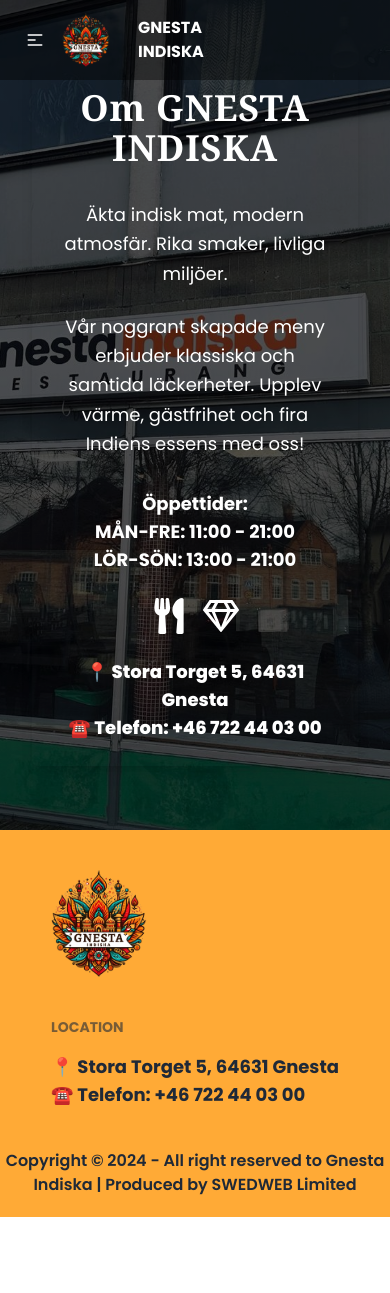
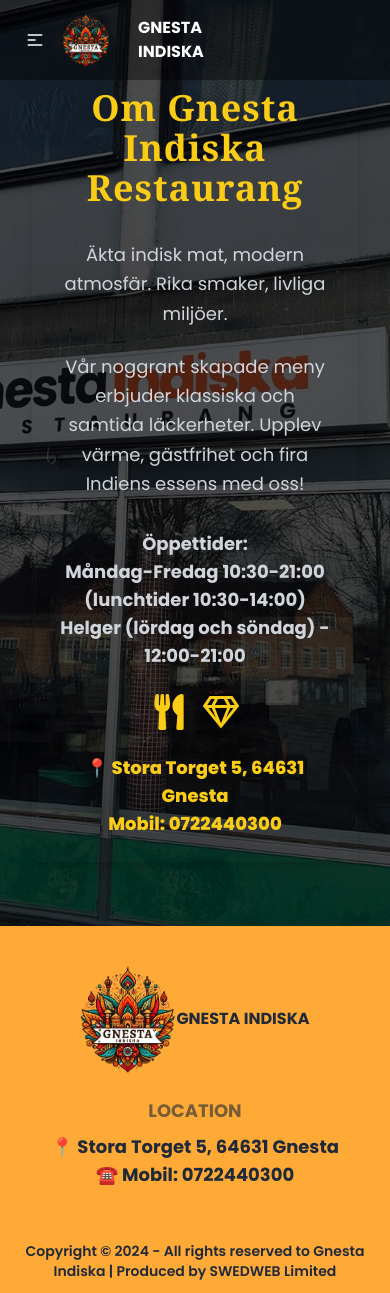
Before and after one commit to SWEDWEB-LIMITED/gnesta_indiska_client, a React (Vite) app: page /about in a window 390 px wide. Before the commit the page ends 1217 px from the top, so only its background shows below. Built offline with nearby package versions, Linux system fonts and the light colour scheme.

Commit message:
footer responsive

```diff
--- a/src/Pages/AboutUs/AboutUs.tsx
+++ b/src/Pages/AboutUs/AboutUs.tsx
@@ -15,33 +15,33 @@
     >
       <div className="absolute inset-0 bg-black opacity-20"></div>
       <div className="relative z-10 max-w-3xl mx-auto text-center p-6 rounded-md shadow-lg">
-        <h1 className="text-4xl md:text-5xl lg:text-6xl font-extrabold mb-8 font-serif tracking-wide">
-          Om GNESTA INDISKA
+        <h1 className="text-4xl md:text-5xl lg:text-6xl font-extrabold mb-8 font-serif tracking-wide text-yellow-400">
+          Om Gnesta Indiska Restaurang
         </h1>
-        <p className="text-lg md:text-xl lg:text-2xl mb-6 leading-relaxed">
+        <p className="text-lg md:text-xl lg:text-2xl mb-6 leading-relaxed text-gray-300">
           Äkta indisk mat, modern atmosfär. Rika smaker, livliga miljöer.
         </p>
-        <p className="text-lg md:text-xl lg:text-2xl mb-8 leading-relaxed">
+        <p className="text-lg md:text-xl lg:text-2xl mb-8 leading-relaxed text-gray-300">
           Vår noggrant skapade meny erbjuder klassiska och samtida läckerheter.
           Upplev värme, gästfrihet och fira Indiens essens med oss!
         </p>
-        <div className="font-bold text-lg">
+        <div className="font-bold text-lg text-gray-300">
           <p>Öppettider:</p>
-          <p>MÅN-FRE: 11:00 - 21:00</p>
-          <p>LÖR-SÖN: 13:00 - 21:00</p>
+          <p>Måndag-Fredag 10:30-21:00 (lunchtider 10:30-14:00)</p>
+          <p>Helger (lördag och söndag) - 12:00-21:00</p>
         </div>
         <div className="flex justify-center items-center my-6">
           <div className="mr-4">
-            <FaUtensils className="text-4xl text-white" />
+            <FaUtensils className="text-4xl text-yellow-400" />
           </div>
           <div>
-            <FaRegGem className="text-4xl text-white" />
+            <FaRegGem className="text-4xl text-yellow-400" />
           </div>
         </div>
 
-        <div className="text-lg font-extrabold">
+        <div className="text-lg font-extrabold text-yellow-400">
           <p>📍 Stora Torget 5, 64631 Gnesta</p>
-          <p>☎️ Telefon: +46 722 44 03 00</p>
+          <p>Mobil: 0722440300</p>
         </div>
       </div>
     </motion.div>
--- a/src/Pages/BookTable/BookTable.tsx
+++ b/src/Pages/BookTable/BookTable.tsx
@@ -24,7 +24,7 @@
   };
 
   return (
-    <div className="min-h-screen flex items-center font-semibold justify-center py-16 ">
+    <div className="min-h-screen flex  items-center font-semibold justify-center py-16 ">
       <div className="max-w-xl w-full mx-auto bg-[#ffaa36] p-8 rounded-md shadow-md">
         <h2 className="text-3xl font-bold text-center  mb-6">Boka ett bord</h2>
         <form ref={form} onSubmit={sendEmail} className="flex flex-col gap-4">
--- a/src/Pages/Home/Category/Category.tsx
+++ b/src/Pages/Home/Category/Category.tsx
@@ -1,9 +1,9 @@
 const Category = () => {
   return (
-    <div className="container mx-auto my-32">
-      <div className="text-center text-4xl font-bold mb-16">Categories</div>
+    <div className="container mx-auto my-16">
+      <div className="text-center text-4xl font-bold mb-10">Kategorier</div>
       <div className="flex flex-wrap items-center gap-6 justify-evenly px-4">
-        <div className="relative h-[450px] w-[270px]">
+        <div className="relative h-[350px] w-[350px]">
           <img
             className="h-full w-full object-cover"
             src={"https://i.ibb.co/1vQq3ds/Krustader-med-r-kr-ra.jpg"}
@@ -13,7 +13,7 @@
             FÖRRÄTTER
           </h4>
         </div>
-        <div className="relative h-[450px] w-[270px]">
+        <div className="relative h-[350px] w-[350px]">
           <img
             className="h-full w-full object-cover"
             src={"https://i.ibb.co/rwMqwhC/1.webp"}
@@ -23,7 +23,7 @@
             HUVUDRÄTTER
           </h4>
         </div>
-        <div className="relative h-[450px] w-[270px]">
+        <div className="relative h-[350px] w-[350px]">
           <img
             className="h-full w-full object-cover"
             src={"https://i.ibb.co/PcP1tbZ/Swedish-Semlor-Buns-683x1024.png"}
--- a/src/Pages/Home/Footer/Footer.tsx
+++ b/src/Pages/Home/Footer/Footer.tsx
@@ -1,21 +1,22 @@
 const Footer = () => {
   return (
     <div className="bg-[#ffaa36]">
-      <footer className="footer  p-10 justify-evenly ">
-        <div>
+      <footer className="container mx-auto flex flex-col md:flex-row p-10 justify-between items-center">
+        <div className="text-center flex items-center md:text-left mb-6 md:mb-0">
           <img className="max-w-24" src={"logo.png"} alt="" />
+          <p className="font-bold md:ml-5">GNESTA INDISKA</p>
         </div>
-        <div>
-          <h6 className="footer-title font-bold">Location</h6>
+        <div className="text-center md:text-left">
+          <h6 className="footer-title font-bold text-lg mb-2">Location</h6>
           <div className="text-lg font-bold">
             <p>📍 Stora Torget 5, 64631 Gnesta</p>
-            <p>☎️ Telefon: +46 722 44 03 00</p>
+            <p>☎️ Mobil: 0722440300</p>
           </div>
         </div>
       </footer>
-      <div className="text-center font-semibold pb-5">
-        <p>
-          Copyright © 2024 - All right reserved to Gnesta Indiska | Produced by
+      <div className="text-center font-semibold py-3">
+        <p className="text-sm">
+          Copyright © 2024 - All rights reserved to Gnesta Indiska | Produced by
           SWEDWEB Limited
         </p>
       </div>
--- a/src/Pages/Home/Intro/Intro.tsx
+++ b/src/Pages/Home/Intro/Intro.tsx
@@ -1,28 +1,35 @@
+import { FaPhone } from "react-icons/fa";
+
 const Intro = () => {
   const handleCallForOrder = () => {
     window.location.href = "tel:+46722440300";
   };
 
   return (
-    <div className="md:flex justify-center lg:gap-56 gap-14 md:px-5 pl-2 lg:py-24 md:pt-14 pt-5">
-      <div className="">
-        <h1 className="lg:text-6xl text-4xl font-bold pb-4">
-          Välkommen till <br /> Gnesta Indiska{" "}
+    <div className="bg-[#222] text-white min-h-screen flex flex-col justify-center items-center">
+      <div className="text-center max-w-2xl mx-auto">
+        <h1 className="lg:text-6xl text-4xl font-bold text-[#ffaa36] mb-4">
+          Välkommen till Gnesta Indiska
         </h1>
-        <p className="lg:text-2xl text-xl font-semibold pb-1">
+        <p className="lg:text-xl text-lg mb-2">
           Utforska Äkta Indisk Mat i Gnesta
         </p>
-        <p className="lg:text-xl font-semibold pb-3">
+        <p className="lg:text-lg text-base mb-6">
           Klassiska Favoriter och Nyskapande Rätter
         </p>
-        <button className="btn btn-warning" onClick={handleCallForOrder}>
-          Beställ på telefon : +46 722 44 03 00
+        <button
+          className="btn bg-[#ffaa36] btn-outline w-full md:w-1/2 hover:bg-[#ff9200] transition-colors"
+          onClick={handleCallForOrder}
+        >
+          Beställ på mobil: 0722440300 <FaPhone className="ml-2" />
         </button>
       </div>
-      <div className="bg-amber-400 text-center w-80 font-bold text-2xl md:pt-14 pt-8">
-        <h1 className="pb-4">Öppettider</h1>
-        <p>MÅN-FRE: 11:00 - 21:00</p>
-        <p>LÖR-SÖN: 13:00 - 21:00</p>
+      <div className="bg-[#ffaa36] text-black font-bold rounded-2xl my-5 w-full md:w-96 mx-5 p-8 text-center">
+        <h1 className="text-2xl mb-4">Öppettider</h1>
+        <p className="mb-2">
+          Måndag-Fredag 10:30-21:00 (lunchtider 10:30-14:00)
+        </p>
+        <p>Helger (lördag och söndag) - 12:00-21:00</p>
       </div>
     </div>
   );
--- a/src/Pages/Home/LocationGoogleMap/LocationGoogleMap.tsx
+++ b/src/Pages/Home/LocationGoogleMap/LocationGoogleMap.tsx
@@ -4,7 +4,9 @@
 export default function LocationGoogleMap() {
   return (
     <>
-      <h1 className="text-4xl font-bold my-[6rem] text-center">Our location</h1>
+      <h1 className="text-4xl font-bold my-[3rem] text-center">
+        Vår platsbelägenhet
+      </h1>
       <div className="w-full">
         <GoogleMap width="100" height="350" />
       </div>
--- a/src/Pages/Home/RecipeMenu/ReceipyCard.tsx
+++ b/src/Pages/Home/RecipeMenu/ReceipyCard.tsx
@@ -1,4 +1,7 @@
-import { ReceipyCardProps, ReceipyCardType } from "../../../utils/RecipeMenuType";
+import {
+  ReceipyCardProps,
+  ReceipyCardType,
+} from "../../../utils/RecipeMenuType";
 
 export default function ReceipyCard({ items, keyGenerator }: ReceipyCardProps) {
   return (
@@ -7,7 +10,7 @@
         <div key={keyGenerator()}>
           <div className="flex">
             <div className="w-[17rem]">
-              <p className="text-xl lg:text-2xl">
+              <p className="text-lg lg:text-2xl">
                 {data.serial}. {data.name} -
               </p>
               <p>{data.description} </p>
--- a/src/Pages/Home/RecipeMenu/RecipeMenu.tsx
+++ b/src/Pages/Home/RecipeMenu/RecipeMenu.tsx
@@ -34,8 +34,8 @@
 
   return (
     <>
-      <div className="bg-[#ffaa36] font-bold mt-[-3rem] py-[3rem] overflow-hidden">
-        <h1 className="text-4xl font-bold mb-[6rem] text-center">Menu List</h1>
+      <div className="bg-[#ffaa36] font-semibold mt-[-3rem] py-[3rem] overflow-hidden">
+        <h1 className="text-4xl font-bold mb-[6rem] text-center">Menylista</h1>
 
         <div className="grid sm:grid-cols-1 md:grid-cols-2 xl:grid-cols-3 gap-x-4 gap-y-[5rem]">
           <div className="flex flex-col gap-[5rem] items-center ">
@@ -61,15 +61,19 @@
               {dynamicMapData(items_9)}
 
               <div className={`mt-[5rem] text-center text-xl `}>
-                <p> Stora Torget 5, 64631 Gnesta</p>
+                <p className="font-bold"> Stora Torget 5, 64631 Gnesta</p>
                 <p className="font-bold">Telefon: +46 722 44 03 00</p>
                 <p className="mt-5">Öppettider:</p>
-                <p className="font-bold">Mân-fre 11:00-21:00</p>
-                <p className="font-bold"> Lör-sön 13:00-21:00</p>
+                <p className="font-bold">
+                  Måndag-Fredag 10:30-21:00 (lunchtider 10:30-14:00)
+                </p>
+                <p className="font-bold">
+                  Helger (lördag och söndag) - 12:00-21:00
+                </p>
                 <p className=" font-bold mt-5">
                   {" "}
                   För avhämtning och beställining:- <br className="sm:block" />{" "}
-                  +46 722 44 03 00
+                  0722 44 03 00
                 </p>
               </div>
             </div>
@@ -79,15 +83,19 @@
             {dynamicMapData(items_8)}
             {dynamicMapData(items_9)}
             <div className={`mt-[5rem] text-center text-xl `}>
-              <p> Stora Torget 5, 64631 Gnesta</p>
+              <p className="font-bold"> Stora Torget 5, 64631 Gnesta</p>
               <p className="font-bold">Telefon: +46 722 44 03 00</p>
               <p className="mt-5">Öppettider:</p>
-              <p className="font-bold">Mân-fre 11:00-21:00</p>
-              <p className="font-bold"> Lör-sön 13:00-21:00</p>
+              <p className="font-bold">
+                Måndag-Fredag 10:30-21:00 (lunchtider 10:30-14:00)
+              </p>
+              <p className="font-bold">
+                Helger (lördag och söndag) - 12:00-21:00
+              </p>
               <p className=" font-bold mt-5">
                 {" "}
                 För avhämtning och beställining:- <br className="sm:block" />{" "}
-                +46 722 44 03 00
+                0722 44 03 00
               </p>
             </div>
           </div>
```
